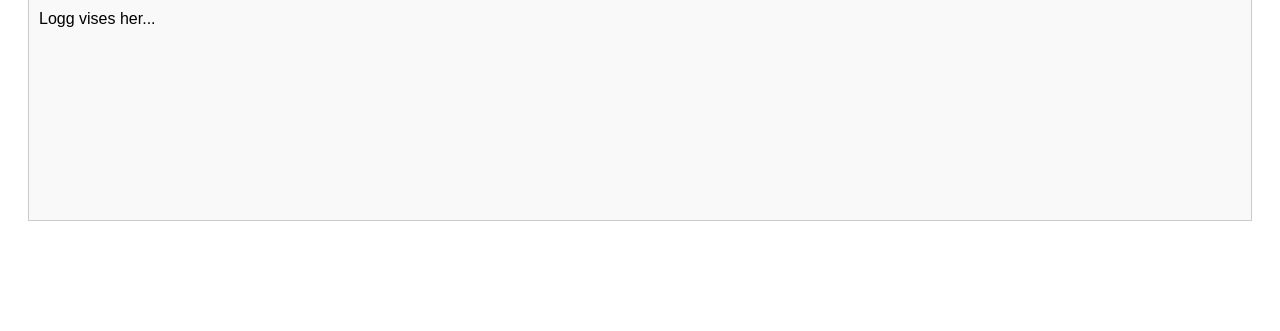
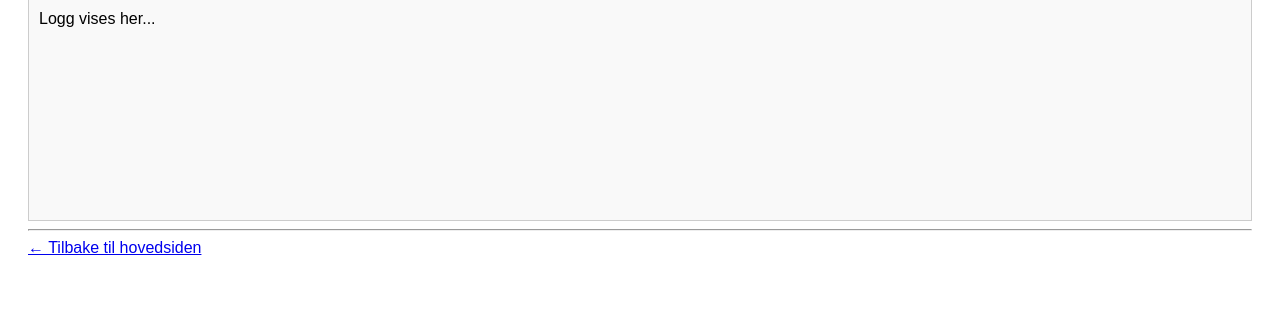
Before and after one commit to Olav68/RFIDMusicBox, a Flask app: page /system in a window 1280 px wide. Shown: the part 266-597 px from the top of the page. Run offline with Flask 3, Linux system fonts and the light colour scheme.

Commit message:
Tilbakelenke i system fix2

```diff
--- a/templates/system.html
+++ b/templates/system.html
@@ -33,7 +33,8 @@
     function loadBluetooth() {
       window.location.href = '/bluetooth';
     }
-    <hr><a href="/">← Tilbake til hovedsiden</a></hr>
+
   </script>
+  <hr><a href="/">← Tilbake til hovedsiden</a>
 </body>
 </html>
```
